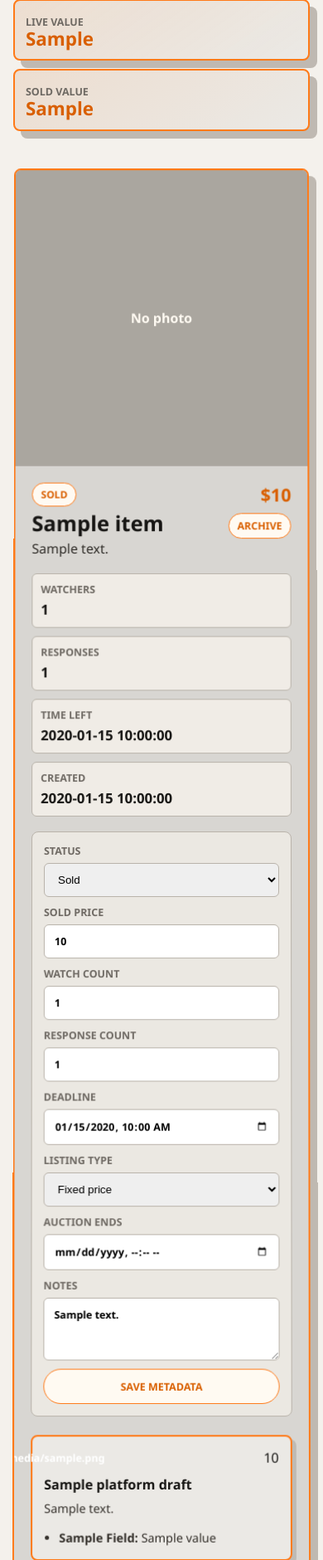
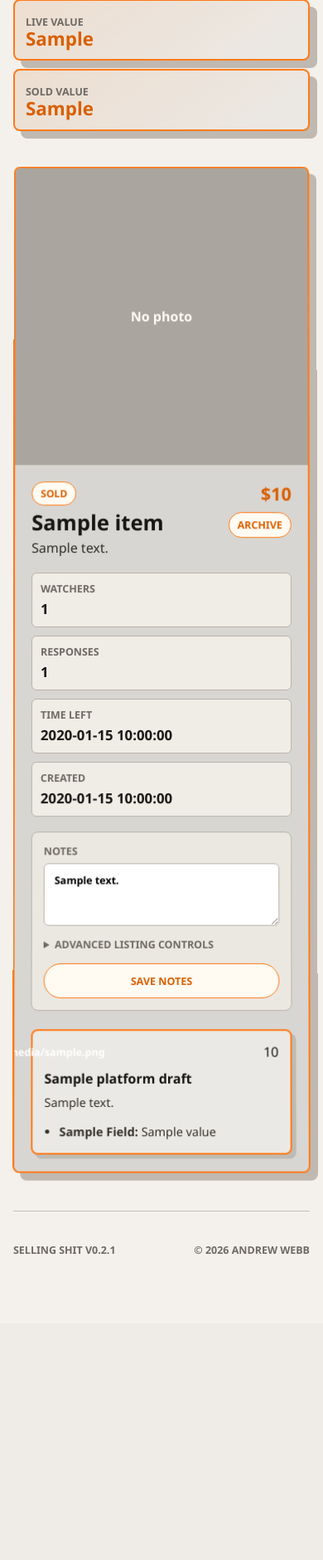
Before and after one commit to DrewBeFree/selling-shit, a Flask app: template templates/home.html in a window 390 px wide. Shown: the part 944-2824 px from the top of the page at 83% size. After the commit the page ends 2455 px from the top, so only its background shows below. Run offline with Flask 3, Linux system fonts and the light colour scheme; the template is opened without the code that fills it: most values are stand-ins (such as "Sample title", 1, 10 or a date in 2020).

Commit message:
fix: tuck advanced listing controls behind menu

```diff
--- a/static/style.css
+++ b/static/style.css
@@ -375,7 +375,7 @@ dt {
 
 .metadata-form {
   display: grid;
-  grid-template-columns: repeat(4, minmax(0, 1fr));
+  grid-template-columns: minmax(0, 1fr) auto;
   gap: 10px;
   margin: 18px 0 22px;
   padding: 14px;
@@ -384,7 +384,8 @@ dt {
   background: rgba(255, 250, 242, 0.48);
 }
 
-.metadata-form label {
+.metadata-form label,
+.metadata-advanced summary {
   display: grid;
   gap: 6px;
   color: var(--muted);
@@ -393,8 +394,22 @@ dt {
   text-transform: uppercase;
 }
 
-.metadata-form .metadata-notes {
-  grid-column: span 3;
+.metadata-form .metadata-notes,
+.metadata-advanced {
+  grid-column: 1 / -1;
+}
+
+.metadata-advanced summary {
+  cursor: pointer;
+  display: list-item;
+  margin: 4px 0;
+}
+
+.metadata-advanced-grid {
+  display: grid;
+  grid-template-columns: repeat(4, minmax(0, 1fr));
+  gap: 10px;
+  margin-top: 10px;
 }
 
 .metadata-save {
@@ -618,12 +633,17 @@ dialog::backdrop {
   }
 
   .signals,
-  .metadata-form {
+  .metadata-advanced-grid {
     grid-template-columns: repeat(2, minmax(0, 1fr));
   }
 
-  .metadata-form .metadata-notes {
-    grid-column: span 2;
+  .metadata-form {
+    grid-template-columns: minmax(0, 1fr) auto;
+  }
+
+  .metadata-form .metadata-notes,
+  .metadata-advanced {
+    grid-column: 1 / -1;
   }
 
   .item-media,
@@ -640,11 +660,13 @@ dialog::backdrop {
 
   .stats-grid,
   .signals,
-  .metadata-form {
+  .metadata-form,
+  .metadata-advanced-grid {
     grid-template-columns: 1fr;
   }
 
-  .metadata-form .metadata-notes {
-    grid-column: span 1;
+  .metadata-form .metadata-notes,
+  .metadata-advanced {
+    grid-column: 1 / -1;
   }
 }
--- a/templates/home.html
+++ b/templates/home.html
@@ -146,6 +146,14 @@
               </dl>
 
               <form class="metadata-form" method="post" action="{{ url_for('update_item_metadata', item_id=item.id) }}">
+                <label class="metadata-notes">
+                  Notes
+                  <textarea name="notes" rows="3" placeholder="Buyer, pickup, offer, platform notes">{{ item.notes }}</textarea>
+                </label>
+
+                <details class="metadata-advanced">
+                  <summary>Advanced listing controls</summary>
+                  <div class="metadata-advanced-grid">
                     <label>
                       Status
                       <select name="status">
@@ -182,11 +190,9 @@
                       Auction ends
                       <input name="auction_ends_at" type="datetime-local" value="{{ item.auction_ends_form_value }}">
                     </label>
-                <label class="metadata-notes">
-                  Notes
-                  <textarea name="notes" rows="3" placeholder="Buyer, pickup, offer, platform notes">{{ item.notes }}</textarea>
-                </label>
-                <button class="text-action metadata-save" type="submit">Save metadata</button>
+                  </div>
+                </details>
+                <button class="text-action metadata-save" type="submit">Save notes</button>
               </form>
 
               <div class="draft-grid">
```
Also changed, not shown: tests/test_app.py (+23 -15 lines). Lines whose indentation alone changed are shown as unchanged.
